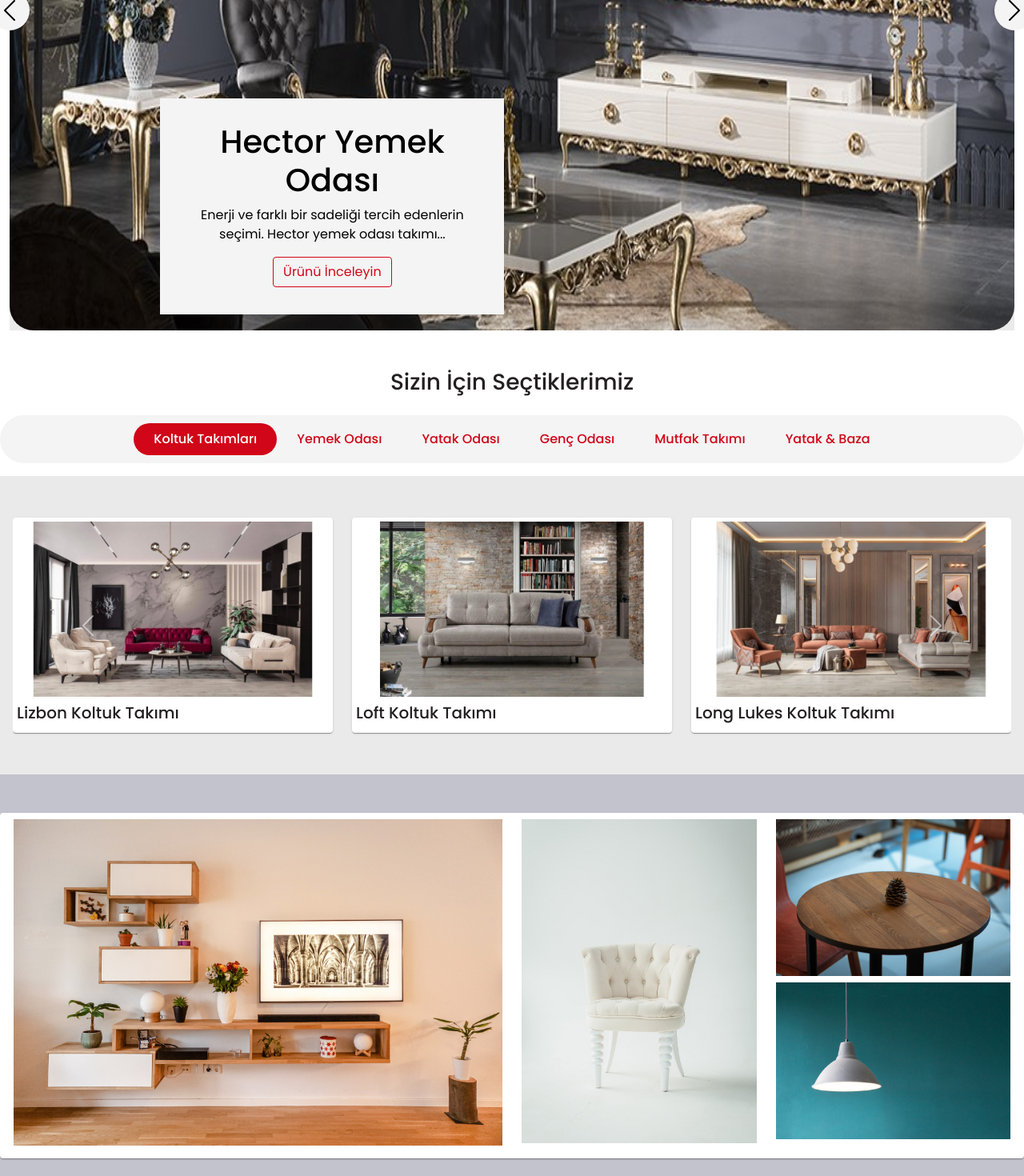
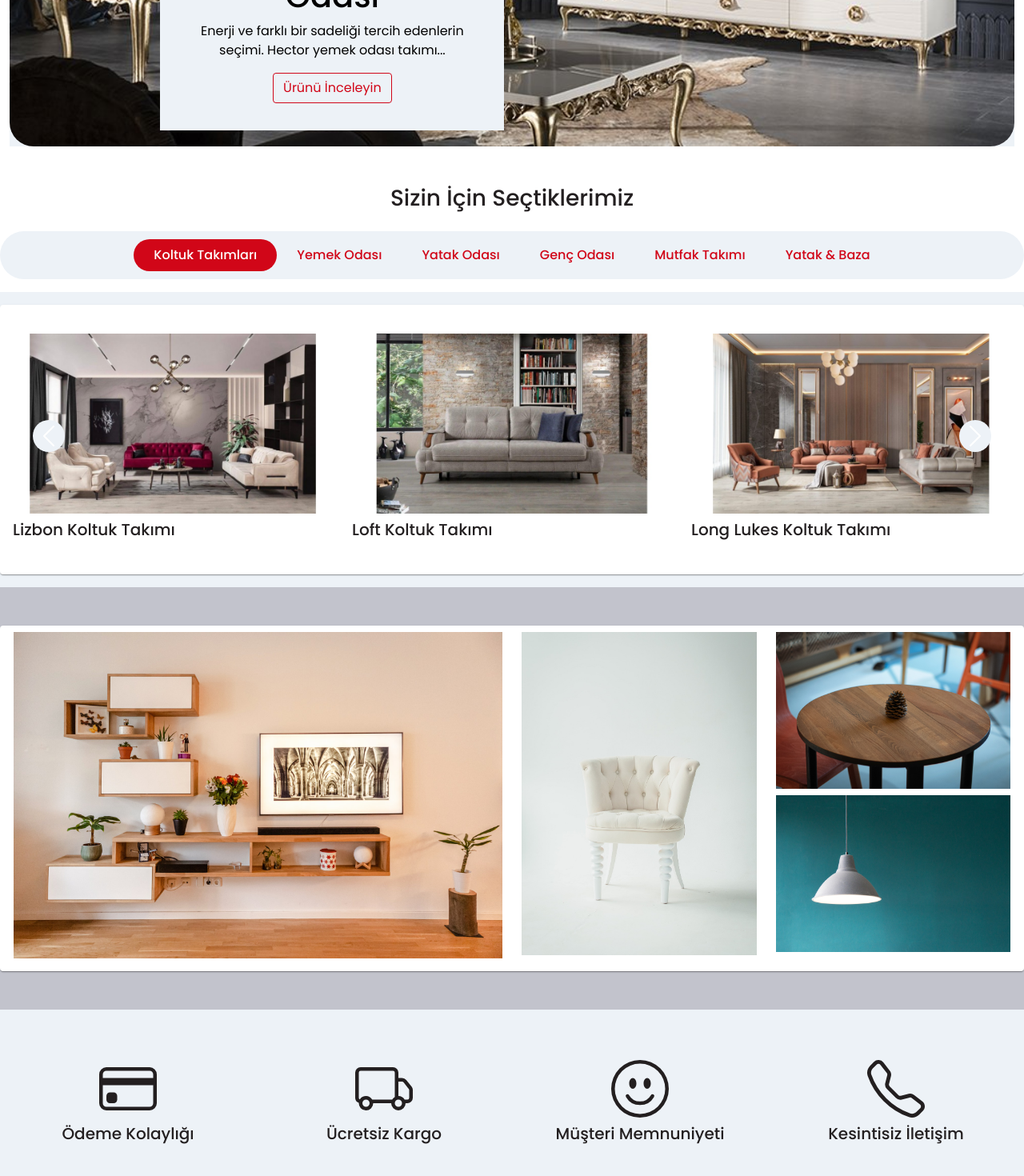
Before and after one commit to mpolat35/evm-home, a React (Create React App) app: page / in a window 1280 px wide. Shown: the part 480-1950 px from the top of the page at 80% size. Built offline with nearby package versions, Linux system fonts and the light colour scheme; a web font is replaced by a local one.

Commit message:
icon bölümü eklendi

```diff
--- a/src/components/Kartslayt.js
+++ b/src/components/Kartslayt.js
@@ -9,47 +9,47 @@ import longlukes from '../images/kt/longlukes.jpg'
 
 function Kartslayt() {
     return (
-        <div className="container-xxl p-3" style={{backgroundColor:'#EAEAEA'}}>
+        <div className="container-xxl p-3 paper" >
             <div id="carouselExampleCaptions" className="carousel slide" data-bs-ride="carousel">
                 <div className="row">
 
                 </div>
-                <div className="carousel-inner">
-                    <div className="carousel-item active">
-                        <div className="row my-3">
-                            <div className="col-md-4 col-sm-12">
-                                <div className="paper">
+                <div className="carousel-inner" style={{backgroundColor:'white'}}>
+                    <div className="carousel-item active" style={{backgroundColor:'white'}}>
+                        <div className="row " >
+                            <div className="col-md-4 col-sm-12" >
+                                <div className="" >
                                     <img src={armoni} className="d-block w-100" alt="..."/>
                                     <div className="d-none d-md-block">
-                                        <h5 className="mt-3">Armoni Koltuk Takımı</h5>
+                                        <h5 className="mt-2">Armoni Koltuk Takımı</h5>
                                     </div>
                                 </div>
                             </div>
 
                             <div className="col-md-4 col-sm-12">
-                                <div className="paper">
+                                <div className="">
                                     <img src={kiev} className="d-block w-100" alt="..."/>
                                     <div className="d-none d-md-block">
-                                        <h5 className="mt-3">Kiev Koltuk Takımı</h5>
+                                        <h5 className="mt-2">Kiev Koltuk Takımı</h5>
                                     </div>
                                 </div>
                             </div>
 
                             <div className="col-md-4">
-                                <div className="paper">
+                                <div className="">
                                     <img src={liza} className="d-block w-100" alt="..."/>
                                     <div className="d-none d-md-block">
-                                        <h5 className="mt-3">Liza Koltuk Takımı</h5>
+                                        <h5 className="mt-2">Liza Koltuk Takımı</h5>
                                     </div>
                                 </div>
                             </div>
                         </div>
                     </div>
 
-                    <div className="carousel-item my-3">
-                        <div className="row">
-                            <div className="col-md-4 col-sm-12 my-1">
-                                <div className="paper">
+                    <div className="carousel-item my-3" style={{backgroundColor:'white'}}>
+                        <div className="row" >
+                            <div className="col-md-4 col-sm-12 my-1" >
+                                <div className="">
                                     <img src={lizbon} className="d-block w-100" alt="..."/>
                                     <div className="d-none d-md-block">
                                         <h5 className="mt-2">Lizbon Koltuk Takımı</h5>
@@ -58,7 +58,7 @@ function Kartslayt() {
                             </div>
 
                             <div className="col-md-4 col-sm-12 my-1">
-                                <div className="paper">
+                                <div className="">
                                     <img src={loft} className="d-block w-100" alt="..."/>
                                     <div className="d-none d-md-block">
                                         <h5 className="mt-2">Loft Koltuk Takımı</h5>
@@ -67,7 +67,7 @@ function Kartslayt() {
                             </div>
 
                             <div className="col-md-4 col-sm-12 my-1">
-                                <div className="paper">
+                                <div className="">
                                     <img src={longlukes} className="d-block w-100" alt="..."/>
                                     <div className="d-none d-md-block">
                                         <h5 className="mt-2">Long Lukes Koltuk Takımı</h5>
--- a/src/pages/YemekOdasiPage.js
+++ b/src/pages/YemekOdasiPage.js
@@ -29,8 +29,8 @@ const YemekOdasiPage = () => {
             </div>
 
             <div className="mt-3" style={{backgroundColor:'#EAEAEA'}}>
-                <div className="container-xxxl">
-                <h2 className="pt-5">Benzer Ürünler</h2>
+                <div className="container-xxl">
+                <h2 className="pt-5 ps-2">Benzer Ürünler</h2>
                 <Kartslayt/>
                 </div>
 
--- a/src/pages/home/Home.css
+++ b/src/pages/home/Home.css
@@ -1,10 +1,10 @@
-/* Home Slider CSS */
+/* ? Home Slider CSS */
 
 #carousel_1 .carousel-control-prev,
 #carousel_1 .carousel-control-next {
-    width: 50px;
-    height: 50px;
-    background-color: #f4f4f4;
+    width: 40px;
+    height: 40px;
+    background-color: #edf2f7;
     border-radius: 50%;
     opacity: 1;
     top: calc(50% - 25px);
@@ -12,11 +12,11 @@
 }
 
 #carousel_1 .carousel-control-prev {
-    left: -2%;
+    left: 2%;
 }
 
 #carousel_1 .carousel-control-next {
-    right: -2%;
+    right: 2%;
 }
 
 .carousel-item.active, .carousel-item-next, .carousel-item-prev {
@@ -24,19 +24,51 @@
 }
 
 #carousel_1 .carousel-caption {
-    background-color: #f4f4f4;
+    background-color: #edf2f7;
     transition:all 1s cubic-bezier(.25,.46,.45,.94);
     transition: delay 0.5s;;
     width: 430px;
     height: 270px;
     padding: 30px;
-    bottom: -100;
   }
 
-/* Home Tab CSS */
+   .carousel-control-prev,
+ .carousel-control-next {
+    width: 40px;
+    height: 40px;
+    background-color: #edf2f7;
+    border-radius: 50%;
+    opacity: 1;
+    top: calc(50% - 25px);
+    color: red !important;
+}
+
+ .carousel-control-prev {
+    left: 2%;
+}
+
+ .carousel-control-next {
+    right: 2%;
+}
+
+.carousel-item.active, .carousel-item-next, .carousel-item-prev {
+  padding: 0px !important;
+}
+
+ .carousel-caption {
+    background-color: #edf2f7;
+    transition:all 1s cubic-bezier(.25,.46,.45,.94);
+    transition: delay 0.5s;;
+    width: 430px;
+    height: 270px;
+    padding: 30px;
+  }
+
+
+/* ! Home Tab CSS */
 
   .nav {
-    background: #f4f4f4 !important;
+    background: #edf2f7 !important;
     border-radius: 80px;
     padding: 10px 15px;
     display: flex;
@@ -54,12 +86,26 @@
   }
 
   .tab-content .active{
-    background-color: #EAEAEA;
+    background-color: #edf2f7;
   }
 
   .carousel-item.active, .carousel-item-next, .carousel-item-prev {
-    background-color: #EAEAEA;
+    background-color: #edf2f7;
     padding: 20px 0px;
   }
 
+
+
   /* CSS Home Resimler */
+
+  /* ! Home İcon */
+
+  .home-icon {
+    display: flex;
+    flex-direction: column;
+    align-items: center;
+    justify-content: center;
+    font-size: calc(10px + 1vmin);
+    padding-top: 15px;
+    padding-bottom: 15px;
+  }
--- a/src/pages/home/Home.js
+++ b/src/pages/home/Home.js
@@ -1,5 +1,6 @@
 import React from 'react'
 import './Home.css'
+import HomeIcon from './HomeIcon'
 import HomeSlider from './HomeSlider'
 import HomeTab from './HomeTab'
 import Resim from './Resim'
@@ -11,6 +12,7 @@ const HomePage = () => {
             <section><HomeSlider/></section>
             <section><HomeTab/></section>
             <section><Resim/></section>
+            <section><HomeIcon/></section>
         </div>
     )
 }
--- /dev/null
+++ b/src/pages/home/HomeIcon.js
@@ -0,0 +1,59 @@
+import React from 'react'
+
+const HomeIcon = () => {
+  return (
+    <div style={{backgroundColor:'#edf2f7'}} >
+      <div className="container-xxl py-5">
+        <div className="row">
+          <div className="col-lg-3 col-md-6 col-md-12">
+            <div className="home-icon">
+                <svg xmlns="http://www.w3.org/2000/svg" width="72" height="72" fill="currentColor" class="bi bi-credit-card" viewBox="0 0 16 16">
+                <path d="M0 4a2 2 0 0 1 2-2h12a2 2 0 0 1 2 2v8a2 2 0 0 1-2 2H2a2 2 0 0 1-2-2V4zm2-1a1 1 0 0 0-1 1v1h14V4a1 1 0 0 0-1-1H2zm13 4H1v5a1 1 0 0 0 1 1h12a1 1 0 0 0 1-1V7z"/>
+                <path d="M2 10a1 1 0 0 1 1-1h1a1 1 0 0 1 1 1v1a1 1 0 0 1-1 1H3a1 1 0 0 1-1-1v-1z"/>
+                </svg>
+                <h5 className="pt-2">Ödeme Kolaylığı</h5>
+            </div>
+          </div>
+
+          <div className="col-lg-3 col-md-6 col-md-12">
+            <div className="home-icon">
+              <svg xmlns="http://www.w3.org/2000/svg" width="72" height="72" fill="currentColor" class="bi bi-truck" viewBox="0 0 16 16">
+              <path d="M0 3.5A1.5 1.5 0 0 1 1.5 2h9A1.5 1.5 0 0 1 12 3.5V5h1.02a1.5 1.5 0 0 1 1.17.563l1.481 1.85a1.5 1.5 0 0 1 .329.938V10.5a1.5 1.5 0 0 1-1.5 1.5H14a2 2 0 1 1-4 0H5a2 2 0 1 1-3.998-.085A1.5 1.5 0 0 1 0 10.5v-7zm1.294 7.456A1.999 1.999 0 0 1 4.732 11h5.536a2.01 2.01 0 0 1 .732-.732V3.5a.5.5 0 0 0-.5-.5h-9a.5.5 0 0 0-.5.5v7a.5.5 0 0 0 .294.456zM12 10a2 2 0 0 1 1.732 1h.768a.5.5 0 0 0 .5-.5V8.35a.5.5 0 0 0-.11-.312l-1.48-1.85A.5.5 0 0 0 13.02 6H12v4zm-9 1a1 1 0 1 0 0 2 1 1 0 0 0 0-2zm9 0a1 1 0 1 0 0 2 1 1 0 0 0 0-2z"/>
+              </svg>
+              <h5 className="pt-2">Ücretsiz Kargo</h5>
+            </div>
+          </div>
+
+          <div className="col-lg-3 col-md-6 col-md-12">
+            <div className="home-icon">
+              <svg xmlns="http://www.w3.org/2000/svg" width="72" height="72" fill="currentColor" class="bi bi-emoji-smile" viewBox="0 0 16 16">
+                <path d="M8 15A7 7 0 1 1 8 1a7 7 0 0 1 0 14zm0 1A8 8 0 1 0 8 0a8 8 0 0 0 0 16z"/>
+                <path d="M4.285 9.567a.5.5 0 0 1 .683.183A3.498 3.498 0 0 0 8 11.5a3.498 3.498 0 0 0 3.032-1.75.5.5 0 1 1 .866.5A4.498 4.498 0 0 1 8 12.5a4.498 4.498 0 0 1-3.898-2.25.5.5 0 0 1 .183-.683zM7 6.5C7 7.328 6.552 8 6 8s-1-.672-1-1.5S5.448 5 6 5s1 .672 1 1.5zm4 0c0 .828-.448 1.5-1 1.5s-1-.672-1-1.5S9.448 5 10 5s1 .672 1 1.5z"/>
+              </svg>
+              <h5 className="pt-2">Müşteri Memnuniyeti</h5>
+            </div>
+          </div>
+
+          <div className="col-lg-3 col-md-6 col-md-12">
+          <div className="home-icon">
+            <svg xmlns="http://www.w3.org/2000/svg" width="72" height="72" fill="currentColor" class="bi bi-telephone" viewBox="0 0 16 16">
+              <path d="M3.654 1.328a.678.678 0 0 0-1.015-.063L1.605 2.3c-.483.484-.661 1.169-.45 1.77a17.568 17.568 0 0 0 4.168 6.608 17.569 17.569 0 0 0 6.608 4.168c.601.211 1.286.033 1.77-.45l1.034-1.034a.678.678 0 0 0-.063-1.015l-2.307-1.794a.678.678 0 0 0-.58-.122l-2.19.547a1.745 1.745 0 0 1-1.657-.459L5.482 8.062a1.745 1.745 0 0 1-.46-1.657l.548-2.19a.678.678 0 0 0-.122-.58L3.654 1.328zM1.884.511a1.745 1.745 0 0 1 2.612.163L6.29 2.98c.329.423.445.974.315 1.494l-.547 2.19a.678.678 0 0 0 .178.643l2.457 2.457a.678.678 0 0 0 .644.178l2.189-.547a1.745 1.745 0 0 1 1.494.315l2.306 1.794c.829.645.905 1.87.163 2.611l-1.034 1.034c-.74.74-1.846 1.065-2.877.702a18.634 18.634 0 0 1-7.01-4.42 18.634 18.634 0 0 1-4.42-7.009c-.362-1.03-.037-2.137.703-2.877L1.885.511z"/>
+            </svg>
+            <h5 className="pt-2">Kesintisiz İletişim</h5>
+            </div>
+          </div>
+        </div>
+
+        <div className="row">
+          <div className="col-lg-6">
+            <div className="row">
+
+            </div>
+          </div>
+        </div>
+      </div>
+    </div>
+  )
+}
+
+export default HomeIcon
--- a/src/pages/home/HomeTab.js
+++ b/src/pages/home/HomeTab.js
@@ -26,7 +26,7 @@ const HomeTab = () => {
                     <button className="nav-link" id="pills-baza-tab" data-bs-toggle="pill" data-bs-target="#pills-baza" type="button" role="tab" aria-controls="pills-baza" aria-selected="false">Yatak & Baza</button>
                 </li>
             </ul>
-            <div className="tab-content py-3" id="pills-tabContent" style={{backgroundColor:'#EAEAEA'}} >
+            <div className="tab-content py-3" id="pills-tabContent" style={{backgroundColor:'#edf2f7'}} >
                 <div className="tab-pane fade show active" id="pills-koltuk" role="tabpanel" aria-labelledby="pills-koltuk-tab"><Kartslayt/></div>
                 <div className="tab-pane fade" id="pills-yemek" role="tabpanel" aria-labelledby="pills-yemek-tab"><YemekOdasi/></div>
                 <div className="tab-pane fade" id="pills-yatak" role="tabpanel" aria-labelledby="pills-yatak-tab">CCC</div>
--- a/src/pages/koltuk/KoltukTakimi.js
+++ b/src/pages/koltuk/KoltukTakimi.js
@@ -18,7 +18,7 @@ const Koltuktakimi = () => {
                 <Link to={`/yemek-odasi`} style={{textDecoration:'none'}} >
                     <div className="paper">
                         <img src={armoni} className="d-block w-100" alt="..."/>
-                        <div className="d-none d-md-block">
+                        <div className="">
                             <h5 className="mt-1">Armoni Koltuk Takımı</h5>
                         </div>
                     </div>
@@ -28,7 +28,7 @@ const Koltuktakimi = () => {
                 <div className="col-lg-4 col-md-6 col-sm-12 mb-3">
                     <div className="paper">
                         <img src={kiev} className="d-block w-100" alt="..."/>
-                        <div className="d-none d-md-block">
+                        <div className="">
                             <h5 className="mt-1">Kiev Koltuk Takımı</h5>
                         </div>
                     </div>
```
Also changed, not shown: src/pages/home/HomeSlider.js (+5 -5 lines).
